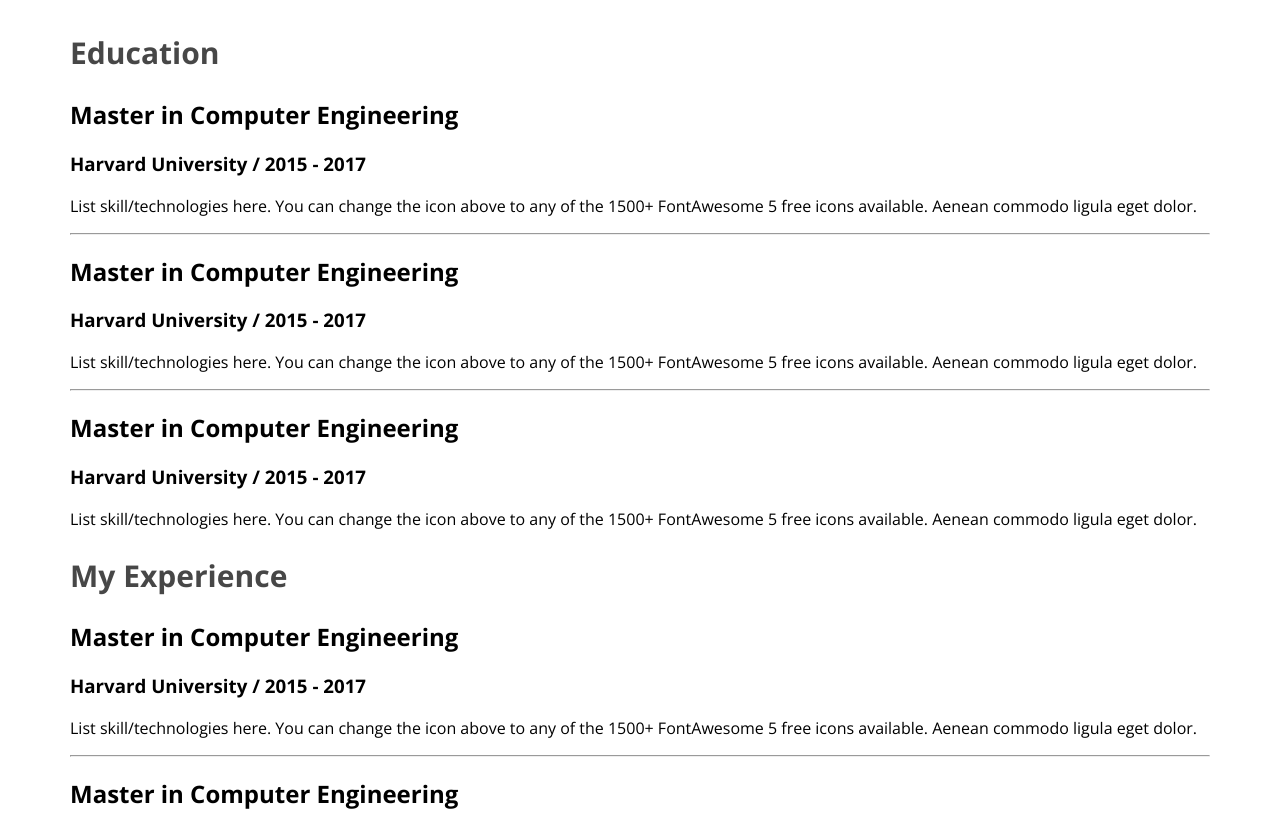
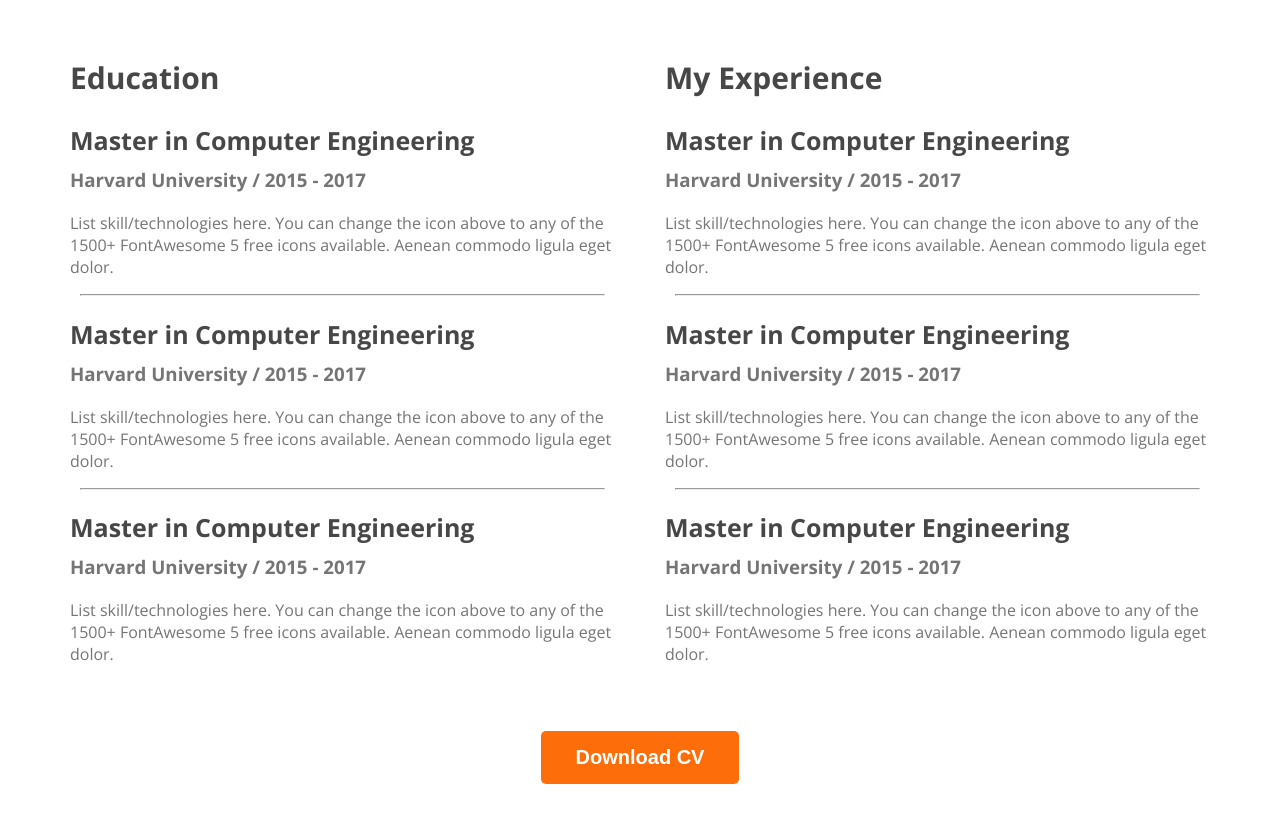
Before and after one commit to RezwanIslam99WebDev/web-developer-portfolio, a plain HTML site: page index.html in a window 1280 px wide. Shown: the part 2349-3162 px from the top of the page. After the commit the page ends 3141 px from the top, so only its background shows below. Drawn offline with nearby package versions, Linux system fonts and the light colour scheme.

Commit message:
finished the resume section

```diff
--- a/index.html
+++ b/index.html
@@ -118,7 +118,8 @@
                         <h2 class="resume-item-title">Master in Computer Engineering</h2>
                         <h3 class="resume-item-institute">Harvard University / 2015 - 2017</h3>
                         <p class="resume-item-description">List skill/technologies here. You can change the icon above
-                            to any of the 1500+ FontAwesome 5 free icons available. Aenean commodo ligula eget dolor.</p>
+                            to any of the 1500+ FontAwesome 5 free icons available. Aenean commodo ligula eget dolor.
+                        </p>
                     </div>
                     <hr>
 
@@ -126,7 +127,8 @@
                         <h2 class="resume-item-title">Master in Computer Engineering</h2>
                         <h3 class="resume-item-institute">Harvard University / 2015 - 2017</h3>
                         <p class="resume-item-description">List skill/technologies here. You can change the icon above
-                            to any of the 1500+ FontAwesome 5 free icons available. Aenean commodo ligula eget dolor.</p>
+                            to any of the 1500+ FontAwesome 5 free icons available. Aenean commodo ligula eget dolor.
+                        </p>
                     </div>
                     <hr>
 
@@ -134,7 +136,8 @@
                         <h2 class="resume-item-title">Master in Computer Engineering</h2>
                         <h3 class="resume-item-institute">Harvard University / 2015 - 2017</h3>
                         <p class="resume-item-description">List skill/technologies here. You can change the icon above
-                            to any of the 1500+ FontAwesome 5 free icons available. Aenean commodo ligula eget dolor.</p>
+                            to any of the 1500+ FontAwesome 5 free icons available. Aenean commodo ligula eget dolor.
+                        </p>
                     </div>
 
                 </div>
@@ -146,7 +149,8 @@
                         <h2 class="resume-item-title">Master in Computer Engineering</h2>
                         <h3 class="resume-item-institute">Harvard University / 2015 - 2017</h3>
                         <p class="resume-item-description">List skill/technologies here. You can change the icon above
-                            to any of the 1500+ FontAwesome 5 free icons available. Aenean commodo ligula eget dolor.</p>
+                            to any of the 1500+ FontAwesome 5 free icons available. Aenean commodo ligula eget dolor.
+                        </p>
                     </div>
                     <hr>
 
@@ -154,7 +158,8 @@
                         <h2 class="resume-item-title">Master in Computer Engineering</h2>
                         <h3 class="resume-item-institute">Harvard University / 2015 - 2017</h3>
                         <p class="resume-item-description">List skill/technologies here. You can change the icon above
-                            to any of the 1500+ FontAwesome 5 free icons available. Aenean commodo ligula eget dolor.</p>
+                            to any of the 1500+ FontAwesome 5 free icons available. Aenean commodo ligula eget dolor.
+                        </p>
                     </div>
                     <hr>
 
@@ -162,11 +167,15 @@
                         <h2 class="resume-item-title">Master in Computer Engineering</h2>
                         <h3 class="resume-item-institute">Harvard University / 2015 - 2017</h3>
                         <p class="resume-item-description">List skill/technologies here. You can change the icon above
-                            to any of the 1500+ FontAwesome 5 free icons available. Aenean commodo ligula eget dolor.</p>
+                            to any of the 1500+ FontAwesome 5 free icons available. Aenean commodo ligula eget dolor.
+                        </p>
                     </div>
 
 
                 </div>
+            </div>
+            <div class="download-cv">
+                <button class="btn-primany">Download CV</button>
             </div>
         </section>
     </main>
--- a/style/portfolio.css
+++ b/style/portfolio.css
@@ -172,3 +172,32 @@ main section {
     font-size: 30px;
     font-weight: 700;
 }
+
+.resume-container {
+    display: flex;
+    gap: 50px;
+    margin-bottom: 0px;
+}
+
+.resume-item-title {
+    color: #474747;
+    font-size: 25px;
+    font-weight: 700;
+    margin-bottom: 10px;
+}
+.resume-item-institute{
+    margin-top: 0px;
+    margin-bottom: 20px;
+}
+
+.resume-item-institute,
+.resume-item-description {
+    color: #757575;
+}
+.resume-container hr{
+    margin: 10px;
+}
+.download-cv{
+    text-align: center;
+    margin-top: 50px;
+}
```
